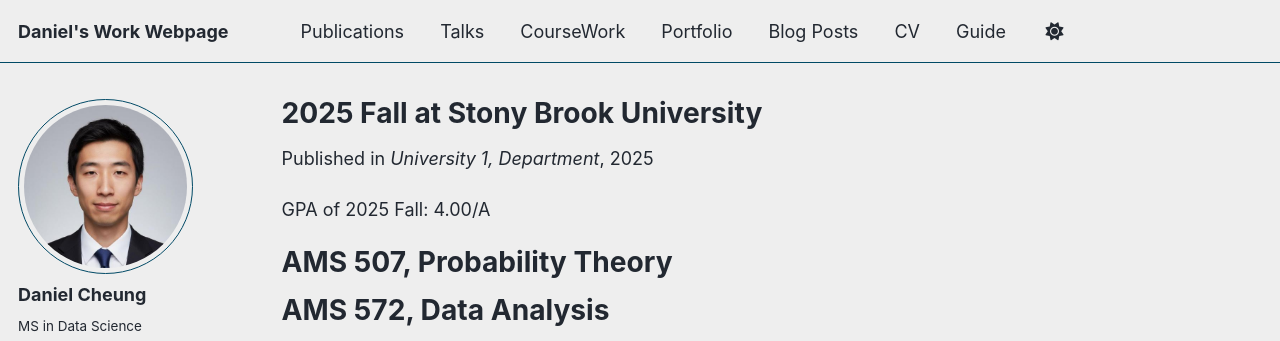
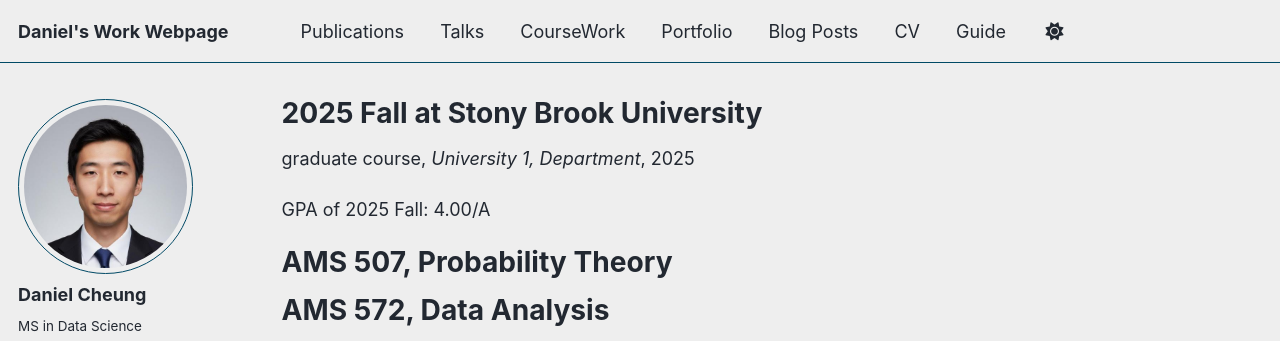
Before and after one commit to DanielHCheung/work, a Jekyll site: the page built from _coursework/2025-fall-stonybrook.md, in a window 1280 px wide and 940 px high. Shown: the top 341 px of the window. Built offline with Jekyll 4.4.1, drawn with Linux system fonts in a browser that asks for light colours; a script bundle is joined from its source files by our own code; library files that are not in the unit come from our copies.

Commit message:
Update single.html

```diff
--- a/_layouts/single.html
+++ b/_layouts/single.html
@@ -34,7 +34,7 @@
           <p class="page__date"><strong><i class="fa fa-fw fa-calendar" aria-hidden="true"></i> {{ site.data.ui-text[site.locale].date_label | default: "Published:" }}</strong> <time datetime="{{ page.modified | date: "%Y-%m-%d" }}">{{ page.modified | date: "%B %d, %Y" }}</time></p>
         {% endif %}
 
-        {% if page.collection == 'teaching' %}
+        {% if page.collection == 'coursework' %}
           <p> {{ page.type }}, <i>{{ page.venue }}</i>, {{ page.date | default: "1900-01-01" | date: "%Y" }} </p>
         {% elsif page.venue and page.date %}
           <p>Published in <i>{{ page.venue }}</i>, {{ page.date | default: "1900-01-01" | date: "%Y" }} </p>
```
